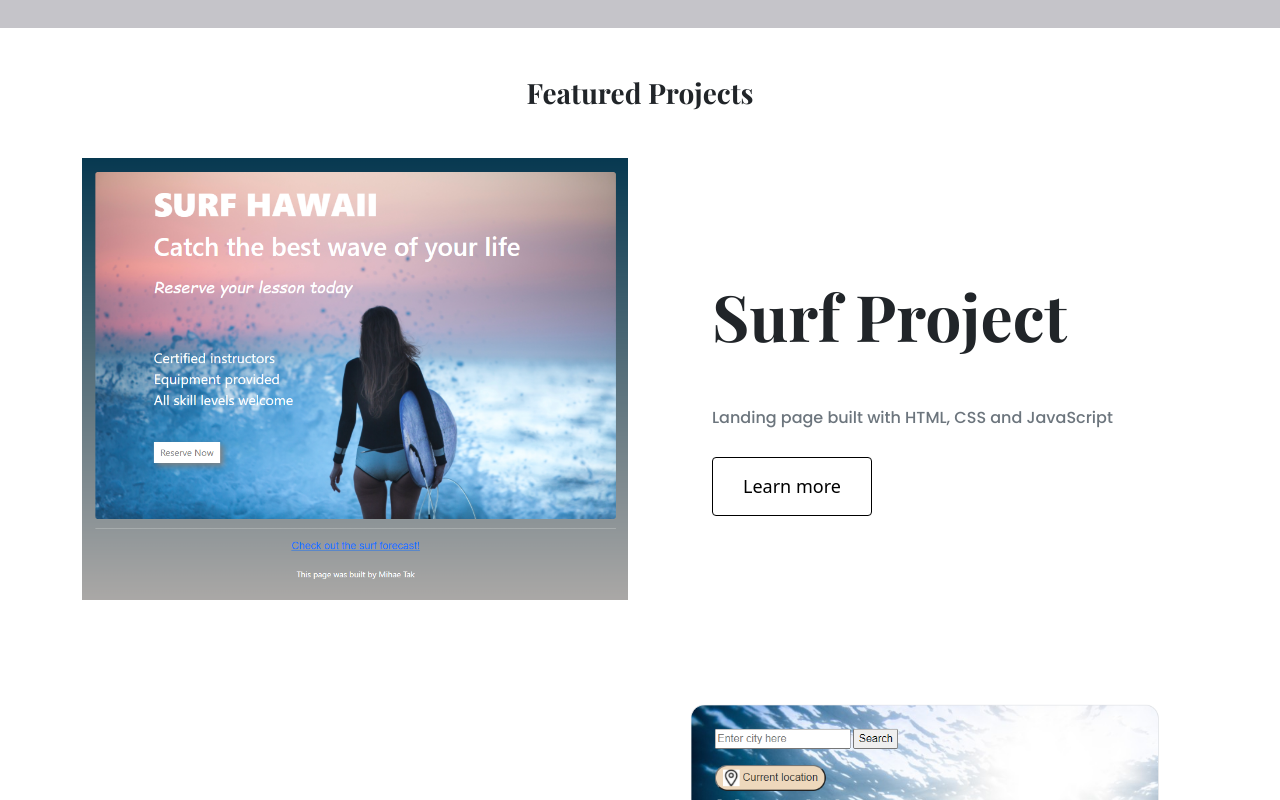
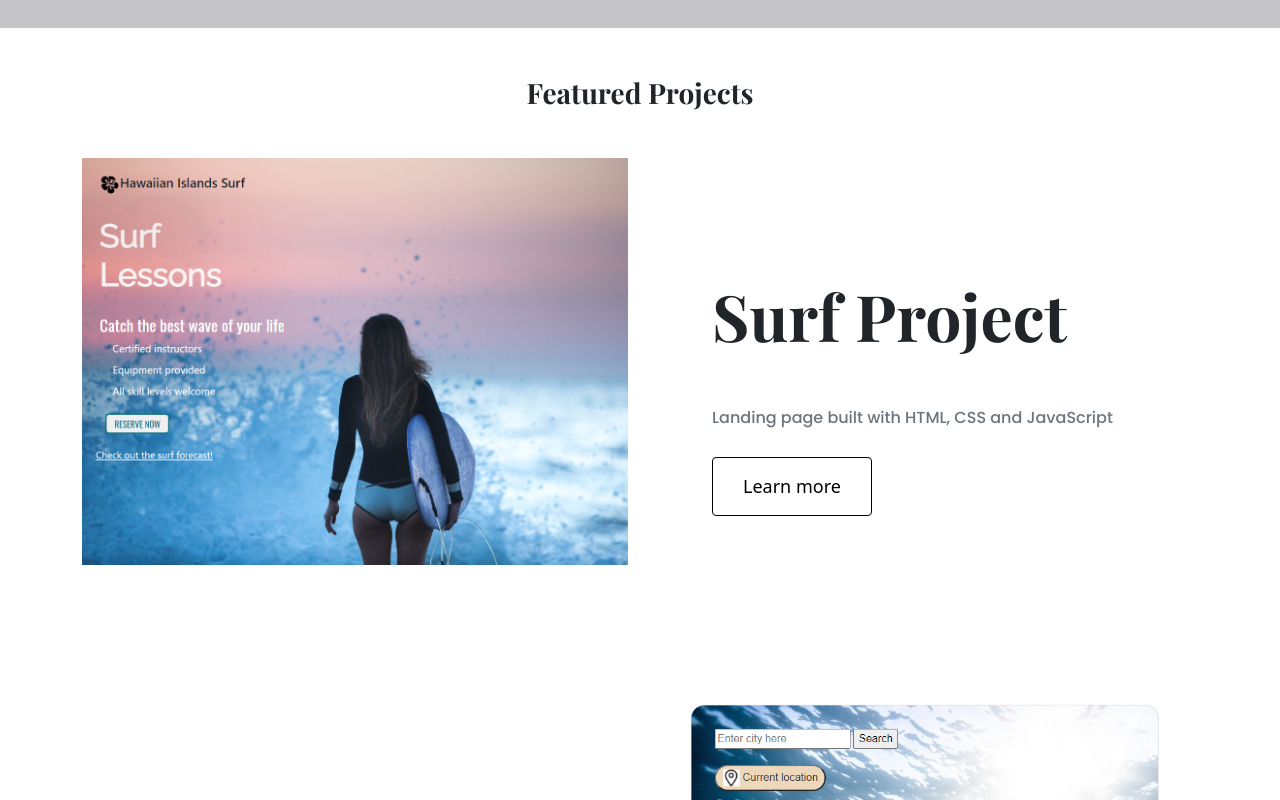
Before and after one commit to mntak/Portfolio-Project, a plain HTML site: page index.html in a window 1280 px wide. Shown: the part 555-1355 px from the top of the page. Drawn offline with nearby package versions, Linux system fonts and the light colour scheme.

Commit message:
changed image

```diff
--- a/index.html
+++ b/index.html
@@ -81,7 +81,7 @@
       <div class="row mb-5">
         <div class="col d-none d-lg-block">
           <img
-            src="images/surfing.png"
+            src="images/surf v2.png"
             class="img-fluid"
             alt="learn to surf project preview"
           />
```
Also changed, not shown: work.html (+1 -1 lines), images/Surf v2.png (added).
